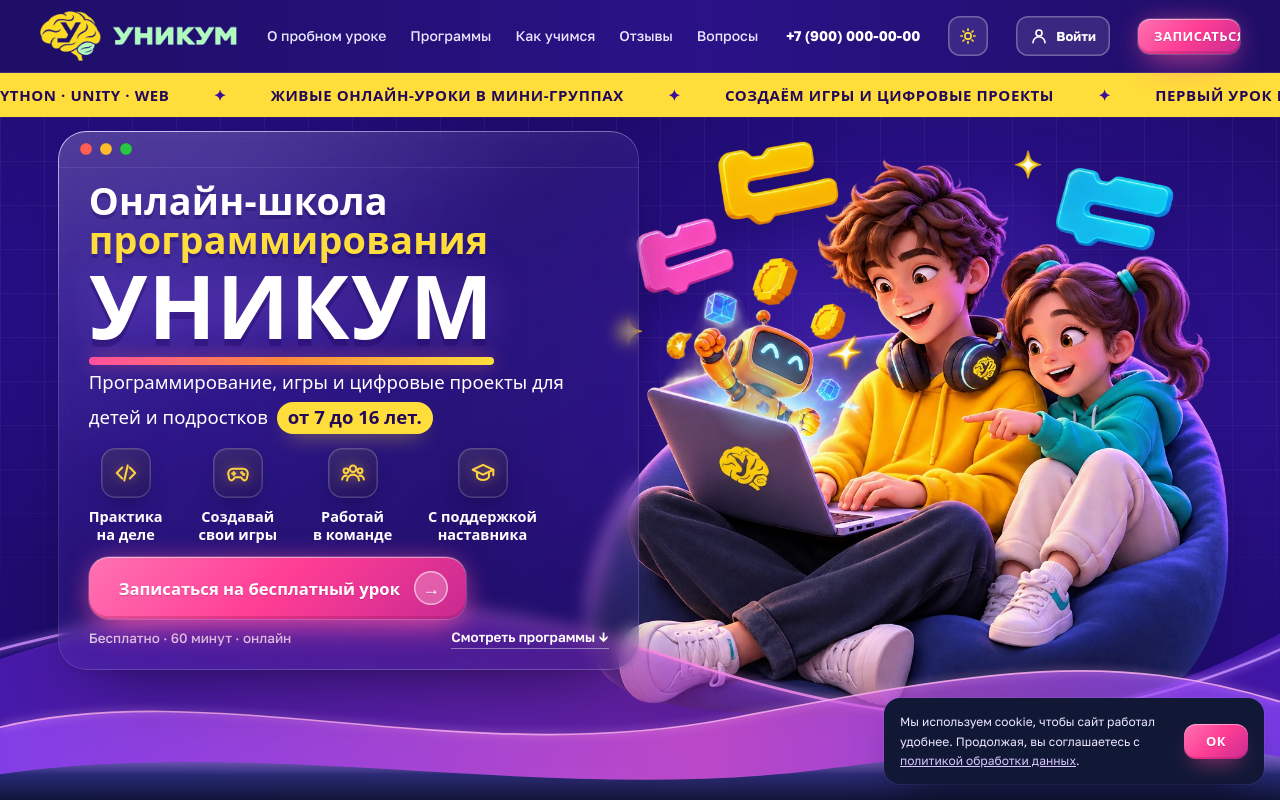
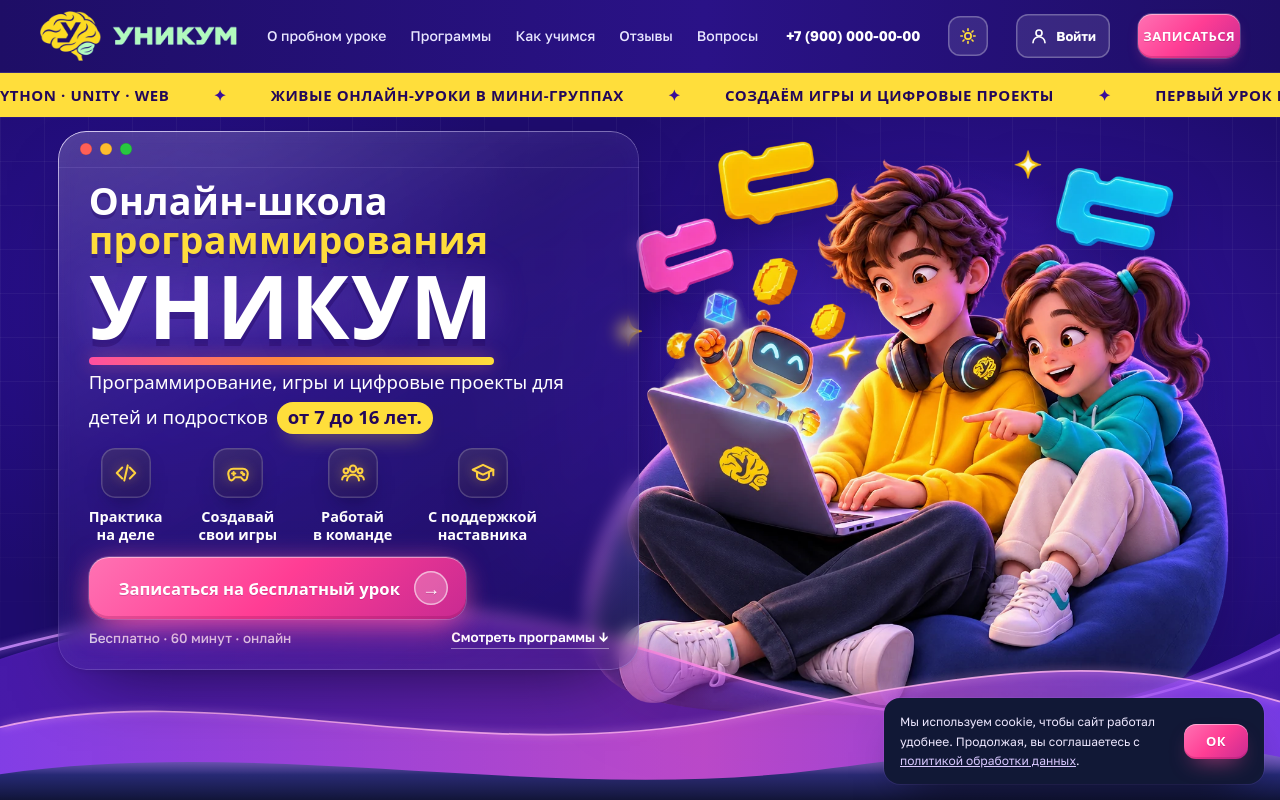
Before and after one commit to ShkolaUnikum/unikum, a plain HTML site: page index.html in a window 1280 px wide. Shown: the top 800 px of the page. Drawn offline with Linux system fonts and the light colour scheme; a web font is replaced by a local one.

Commit message:
Add files via upload

```diff
--- a/index.html
+++ b/index.html
@@ -1224,6 +1224,13 @@ dialog#license{max-width:min(760px,calc(100% - 24px))}
 .hp{position:absolute!important;left:-9999px!important;width:1px;height:1px;opacity:0}
 .form__fail{display:grid;gap:8px;margin-top:12px;padding:14px 16px;border-radius:14px;background:rgba(255,95,168,.14);border:1px solid rgba(255,95,168,.45);font-size:14px;line-height:1.45}
 .form__fail .btn{justify-self:start}
+
+/* шапка: кнопки одной высоты, «Записаться» по центру, без широкого свечения вниз */
+@media (min-width:768px){
+  .header__login{height:44px;box-sizing:border-box}
+  .header .btn{height:44px;box-sizing:border-box;padding:0 20px;justify-content:center;border-radius:14px;letter-spacing:.04em;text-indent:.04em;
+    box-shadow:0 0 0 1px rgba(255,255,255,.18),0 6px 16px -8px rgba(255,79,158,.75),inset 0 1px 0 rgba(255,255,255,.45),inset 0 -2px 0 rgba(120,10,80,.22)}
+}
 </style>
 </head>
 <body>
```
